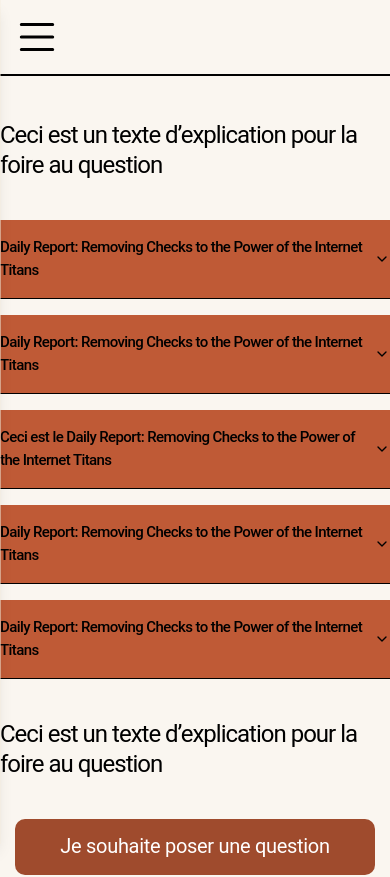
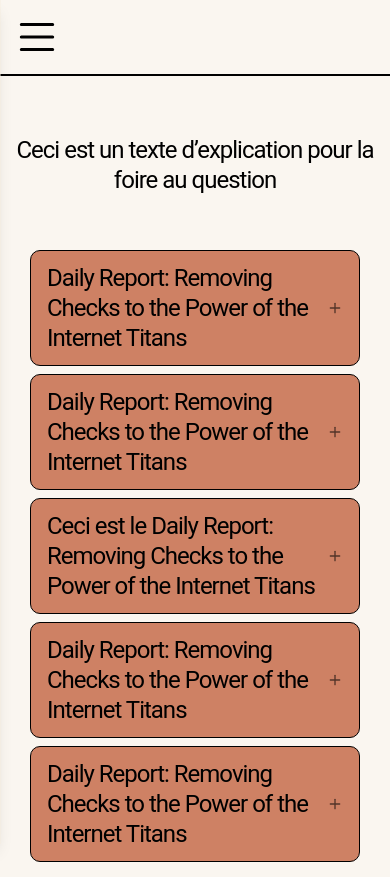
Before and after one commit to MaximeLecieux/sasano.fr, a Next.js app: page /FAQ in a window 390 px wide. Shown: the top 877 px of the page. Built offline with nearby package versions, Linux system fonts and the light colour scheme.

Commit message:
Ajout d'une opacité sur Actuality.tsx + Finalisation de la page FAQ

```diff
--- a/app/FAQ/page.tsx
+++ b/app/FAQ/page.tsx
@@ -1,55 +1,28 @@
 import { Button } from '@/components/ui/design-system/button/Button'
 import { Typography } from '@/components/ui/design-system/typographie/Typographie'
-import { questionsApp } from '@/lib/BDD/faq'
-import { QuestionType } from '@/lib/types/question-types'
-import {
-  Accordion,
-  AccordionContent,
-  AccordionItem,
-  AccordionTrigger,
-} from "@/components/ui/accordion"
+import { AccordionDemo } from '@/components/ui/accordion-tabs-with-plus-minus'
 
 
 
 export default function page() {
 
-  const news = questionsApp.map((question: QuestionType) => {
-    if (question){
-      return (
-        <div key={question.id} className='bg-primary-200'>
-          <Accordion type="single" collapsible>
-            <AccordionItem value="item-1">
-              <AccordionTrigger>{question.title}</AccordionTrigger>
-              <AccordionContent>
-                {question.description}
-                {/* <Typography variant='body-lg' component='p'>
-                  {question.description}
-                </Typography> */}
-              </AccordionContent>
-            </AccordionItem>
-          </Accordion>
-        </div>
-
-      )
-    }
-    return null; // Retourne null si aucun type ne correspond
-  })
-
   return (
-    <div className='flex flex-col gap-10 items-center'>
+    <div className='flex flex-col gap-10 items-center p-[15px]'>
       <div>
-        <Typography variant='lead' component='p'>
+        <Typography variant='lead' component='p' className='text-center'>
             Ceci est un texte d’explication pour la foire au question
         </Typography>
       </div>
       <div className='flex flex-col gap-4'>
 
-        {news}
+        <div className=' block'>
+          <AccordionDemo />
+        </div>
 
       </div>
       <div className='flex flex-col gap-10 items-center'>
         <div>
-            <Typography variant='lead' component='p'>
+            <Typography variant='lead' component='p' className='text-center'>
                 Ceci est un texte d’explication pour la foire au question
             </Typography>
         </div>
--- /dev/null
+++ b/components/ui/accordion-tabs-with-plus-minus.tsx
@@ -0,0 +1,44 @@
+import { Accordion, AccordionContent, AccordionItem } from "@/components/ui/accordion";
+import { questionsApp } from "@/lib/BDD/faq";
+import * as AccordionPrimitive from "@radix-ui/react-accordion";
+import { Plus } from "lucide-react";
+import { Typography } from "./design-system/typographie/Typographie";
+
+const items = questionsApp
+
+function AccordionDemo() {
+  return (
+    <div className="space-y-4 p-[15px]">
+      <Accordion type="single" collapsible className="max-w-2xl space-y-2" defaultValue="3">
+        {items.map((item) => (
+          <AccordionItem
+            value={item.id}
+            key={item.id}
+            className="rounded border bg-primary-200 bg-opacity-75 px-4 py-1"
+          >
+            <AccordionPrimitive.Header className="flex">
+              <AccordionPrimitive.Trigger className="flex flex-1 items-center justify-between py-2 text-left text-[15px] font-semibold leading-6 transition-all [&>svg>path:last-child]:origin-center [&>svg>path:last-child]:transition-all [&>svg>path:last-child]:duration-200 [&[data-state=open]>svg>path:last-child]:rotate-90 [&[data-state=open]>svg>path:last-child]:opacity-0 [&[data-state=open]>svg]:rotate-180">
+                <Typography variant="lead" component="h3" className="md:font-medium">
+                  {item.title}
+                </Typography>
+                <Plus
+                  size={16}
+                  strokeWidth={2}
+                  className="shrink-0 opacity-60 transition-transform duration-200"
+                  aria-hidden="true"
+                />
+              </AccordionPrimitive.Trigger>
+            </AccordionPrimitive.Header>
+            <AccordionContent className="pb-2 text-muted-foreground">
+              <Typography variant="body-lg" component="p">
+                  {item.description}
+              </Typography>
+            </AccordionContent>
+          </AccordionItem>
+        ))}
+      </Accordion>
+    </div>
+  );
+}
+
+export { AccordionDemo };
--- a/components/ui/accordion.tsx
+++ b/components/ui/accordion.tsx
@@ -28,13 +28,13 @@ const AccordionTrigger = React.forwardRef<
     <AccordionPrimitive.Trigger
       ref={ref}
       className={clsx(
-        "flex flex-1 items-center justify-between py-4 text-sm font-medium transition-all hover:underline text-left [&[data-state=open]>svg]:rotate-180",
-        className
+        "flex flex-1 items-center justify-between py-4 font-medium transition-all hover:underline [&[data-state=open]>svg]:rotate-180",
+        className,
       )}
       {...props}
     >
       {children}
-      <ChevronDown className="h-4 w-4 shrink-0 text-muted-foreground transition-transform duration-200" />
+      <ChevronDown className="h-4 w-4 shrink-0 transition-transform duration-200" />
     </AccordionPrimitive.Trigger>
   </AccordionPrimitive.Header>
 ))
@@ -46,12 +46,13 @@ const AccordionContent = React.forwardRef<
 >(({ className, children, ...props }, ref) => (
   <AccordionPrimitive.Content
     ref={ref}
-    className="overflow-hidden text-sm data-[state=closed]:animate-accordion-up data-[state=open]:animate-accordion-down"
+    className="overflow-hidden text-sm transition-all data-[state=closed]:animate-accordion-up data-[state=open]:animate-accordion-down "
     {...props}
   >
     <div className={clsx("pb-4 pt-0", className)}>{children}</div>
   </AccordionPrimitive.Content>
 ))
+
 AccordionContent.displayName = AccordionPrimitive.Content.displayName
 
 export { Accordion, AccordionItem, AccordionTrigger, AccordionContent }
--- a/components/ui/design-system/actuality/Actuality.tsx
+++ b/components/ui/design-system/actuality/Actuality.tsx
@@ -33,17 +33,17 @@ export default function Actuality({
       >
 
         <div className="absolute w-full h-full top-0 left-0  rounded" />
-            <div className={clsx("text transition duration-300 hover:bg-primary-200  p-4",
+            <div className={clsx("text transition duration-300 hover:bg-primary-200 hover:bg-opacity-75 p-4",
             isDark === true
               ? "text-white hover:bg-primary-800 hover:text-black"
               : "text-black hover:bg-primary-200 hover:text-white")}>
-              <Typography variant='body-lg' component='h3' className='relative z-10'>
+              <Typography variant='body-lg' component='h3' className='relative z-10 font-semibold'>
                   {title}
               </Typography>
-              <Typography variant='body-base' component='p' className='relative z-10'>
+              <Typography variant='body-base' component='p' className='relative z-10 font-medium'>
                   {description}
               </Typography>
-              <Typography variant='body-sm' component='span' className='relative z-10'>
+              <Typography variant='body-sm' component='span' className='relative z-10 font-medium'>
                   {date}
               </Typography>
             </div>
```
